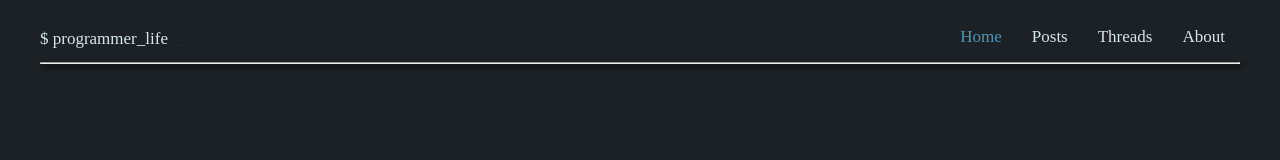
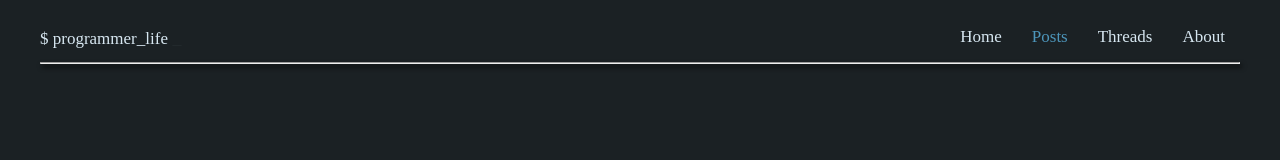
Before and after one commit to andrelrg/blog-2, a Next.js app: page /posts in a window 1280 px wide. Shown: the top 160 px of the page. Built offline with nearby package versions, Linux system fonts and the light colour scheme.

Commit message:
active items on navbar

```diff
--- a/src/molecules/NavBar.js
+++ b/src/molecules/NavBar.js
@@ -2,6 +2,8 @@ import React from 'react'
 import Logo from '../atoms/Logo'
 import Link from '../atoms/NavLink'
 import styled from 'styled-components'
+import { useRouter } from 'next/router'
+
 
 const StyledHr = styled.hr`
     box-shadow: 2px 3px 5px black;
@@ -24,15 +26,25 @@ const NavHolder = styled.div`
 `;
 
 function NavBar() {
+
+    const router = useRouter()
+    let links = {
+        home: router.pathname == "/",
+        posts: router.pathname == "/posts",
+        threads: router.pathname == "/threads",
+        about: router.pathname == "/about"
+
+    }
+
     return (
         <NavHolder>
             <StyledNav>
                 <Logo />
                 <LinksHolder>
-                   <Link href="/" active="true">Home</Link>
-                   <Link href="/posts">Posts</Link>
-                   <Link href="/threads">Threads</Link>
-                   <Link href="/about">About</Link>
+                   <Link href="/" active={links.home}>Home</Link>
+                   <Link href="/posts" active={links.posts}>Posts</Link>
+                   <Link href="/threads" active={links.threads}>Threads</Link>
+                   <Link href="/about" active={links.about}>About</Link>
                 </LinksHolder>
             </StyledNav>
             <StyledHr ></StyledHr>
```
